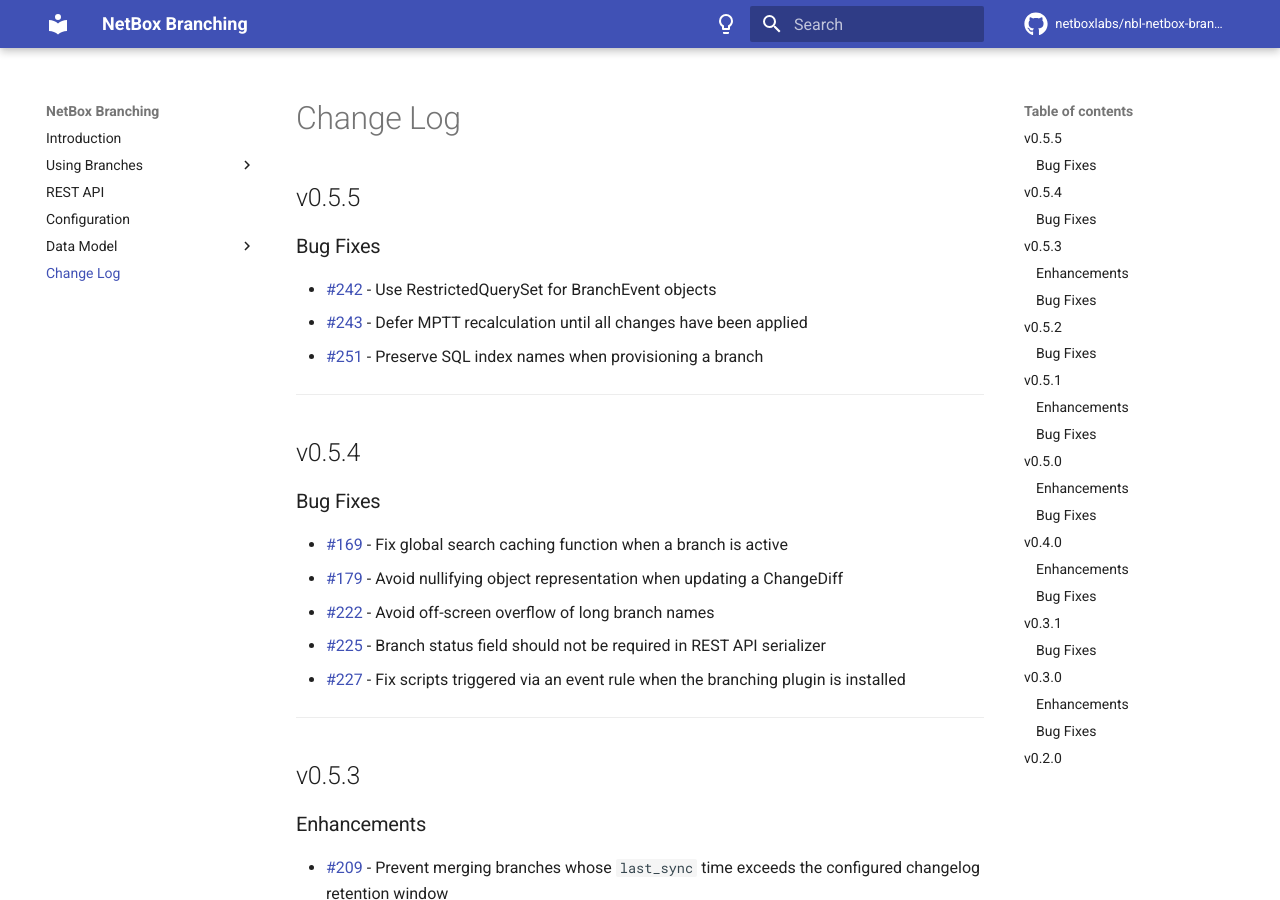
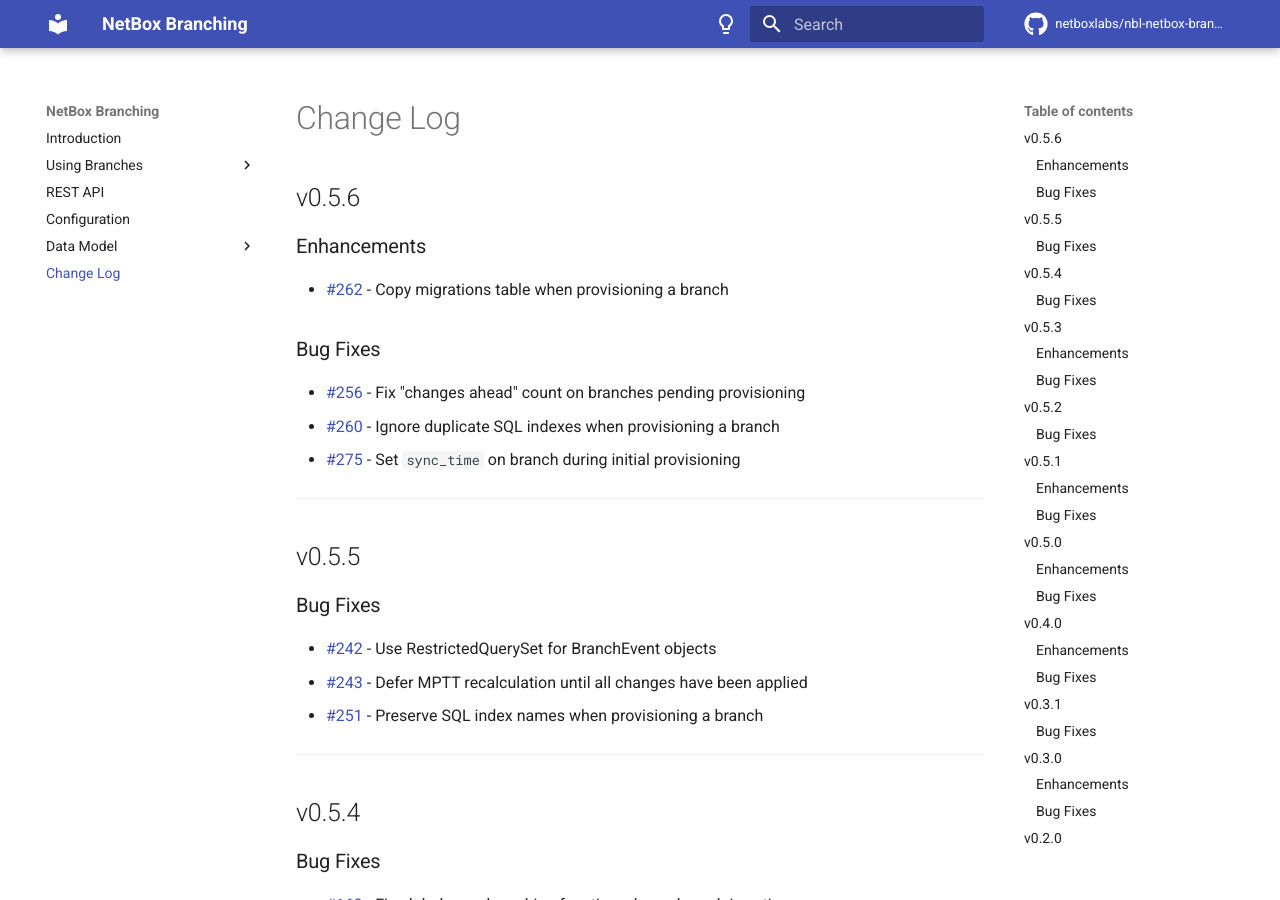
Before and after one commit to netboxlabs/netbox-branching, an MkDocs documentation site: the page built from docs/changelog.md, in a window 1280 px wide and 900 px high. Built offline with MkDocs 1.6.1 and Material for MkDocs 9.7.7, drawn with Linux system fonts in a browser that asks for light colours; comment, search, counter and statistics services are not loaded.

Commit message:
Release v0.5.6

```diff
--- a/docs/changelog.md
+++ b/docs/changelog.md
@@ -1,4 +1,18 @@
 # Change Log
+
+## v0.5.6
+
+### Enhancements
+
+* [#262](https://github.com/netboxlabs/netbox-branching/issues/262) - Copy migrations table when provisioning a branch
+
+### Bug Fixes
+
+* [#256](https://github.com/netboxlabs/netbox-branching/issues/256) - Fix "changes ahead" count on branches pending provisioning
+* [#260](https://github.com/netboxlabs/netbox-branching/issues/260) - Ignore duplicate SQL indexes when provisioning a branch
+* [#275](https://github.com/netboxlabs/netbox-branching/issues/275) - Set `sync_time` on branch during initial provisioning
+
+---
 
 ## v0.5.5
 
--- a/netbox_branching/__init__.py
+++ b/netbox_branching/__init__.py
@@ -9,7 +9,7 @@
     name = 'netbox_branching'
     verbose_name = 'NetBox Branching'
     description = 'A git-like branching implementation for NetBox'
-    version = '0.5.5'
+    version = '0.5.6'
     base_url = 'branching'
     min_version = '4.1.9'
     middleware = [
--- a/pyproject.toml
+++ b/pyproject.toml
@@ -1,6 +1,6 @@
 [project]
 name = "netboxlabs-netbox-branching"
-version = "0.5.5"
+version = "0.5.6"
 description = "A git-like branching implementation for NetBox"
 readme = "README.md"
 requires-python = ">=3.10"
```
